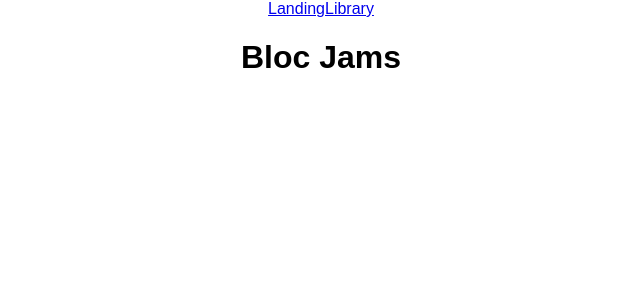
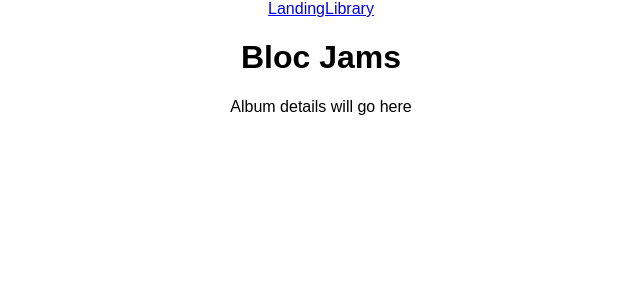
Before and after one commit to AnneThor/bloc-jams-react, a React (Create React App) app: page /album in a window 1280 px wide. Shown: the top 300 px of the page, without its empty margins (319-959 px from the left). Built offline with nearby package versions, Linux system fonts and the light colour scheme.

Commit message:
assignment react routing completed, added Album component and route to this component

```diff
--- a/package.json
+++ b/package.json
@@ -3,6 +3,7 @@
   "version": "0.1.0",
   "private": true,
   "dependencies": {
+    "npm": "^5.8.0",
     "react": "^16.3.0",
     "react-dom": "^16.3.0",
     "react-router-dom": "^4.2.2",
--- a/src/App.js
+++ b/src/App.js
@@ -3,6 +3,7 @@
 import './App.css';
 import Landing from './components/Landing';
 import Library from './components/Library';
+import Album from './components/Album';
 
 class App extends Component {
   render() {
@@ -18,6 +19,7 @@
         <main>
           <Route exact path="/" component={Landing} />
           <Route path="/library" component={Library} />
+          <Route path="/album" component={Album} />
         </main>
       </div>
     );
--- /dev/null
+++ b/src/components/Album.js
@@ -0,0 +1,9 @@
+import React from 'react';
+
+const Album = () => (
+  <section className="album">
+    Album details will go here
+  </section>
+);
+
+export default Album;
```
Also changed, not shown: 1 other file (tests, documents, lock files or other folders).
